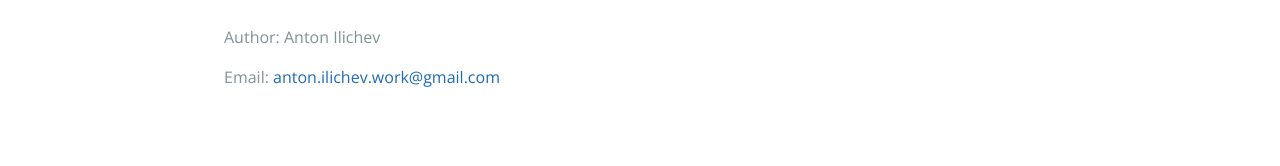
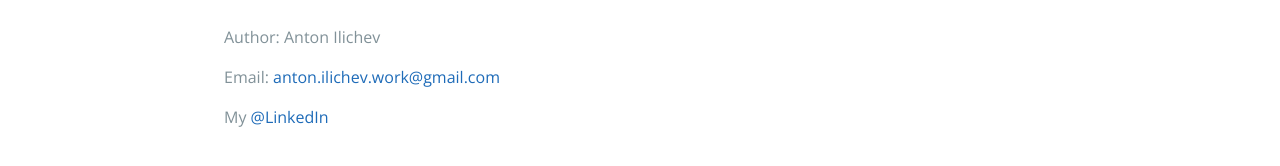
Before and after one commit to Antochino/Antochino.github.io, a Jekyll site: the page built from projects.md, in a window 1280 px wide. Shown: the part 485-651 px from the top of the page. Built offline with Jekyll 4.4.1, drawn with Linux system fonts in a browser that asks for light colours.

Commit message:
Update default.html

```diff
--- a/_layouts/default.html
+++ b/_layouts/default.html
@@ -43,6 +43,7 @@
         {% endif %}
        <p><span class="site-footer-credits">Author: Anton Ilichev </span></p>
        <p><span class="site-footer-credits">Email: <a href="mailto:anton.ilichev.work@gmail.com">anton.ilichev.work@gmail.com</a></span></p>
+       <p><span class="site-footer-credits">My <a href="www.linkedin.com/in/anton-ilichev">@LinkedIn</a></span></p>
       </footer>
     </main>
   </body>
```
